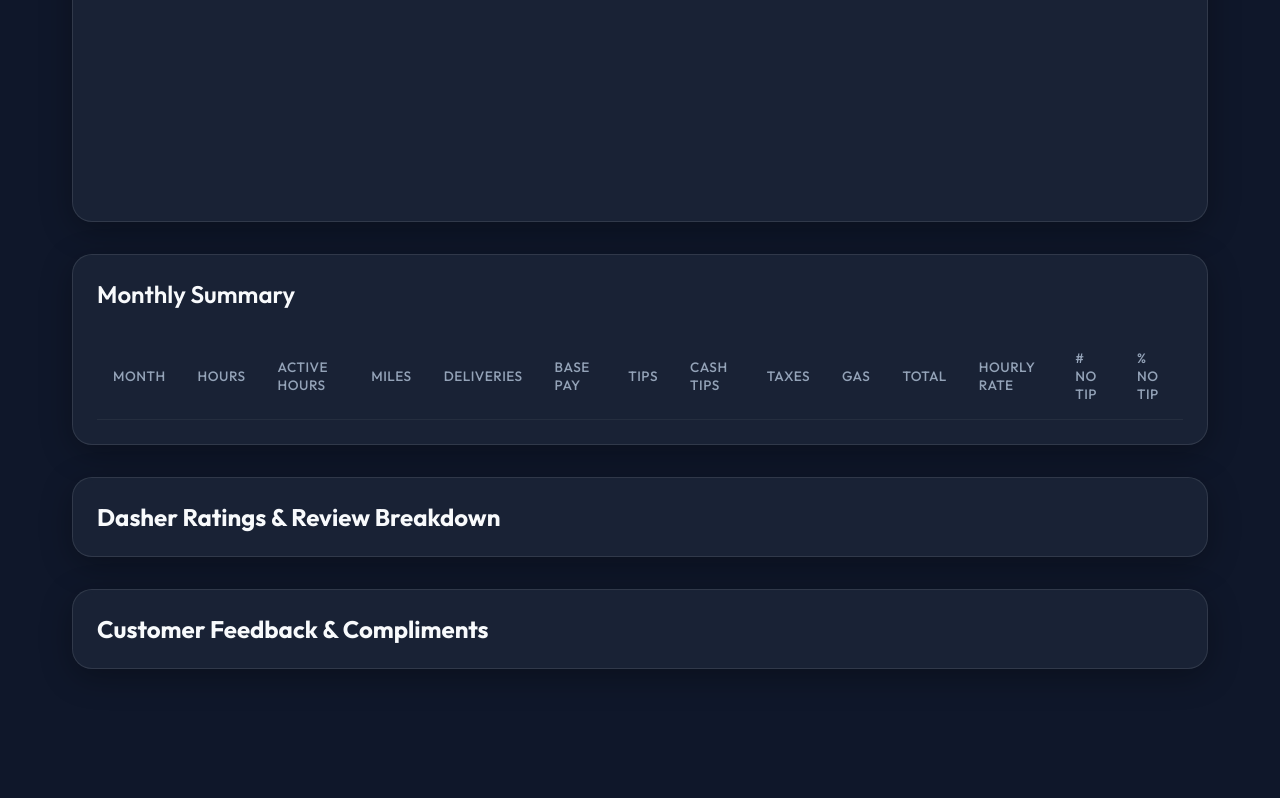
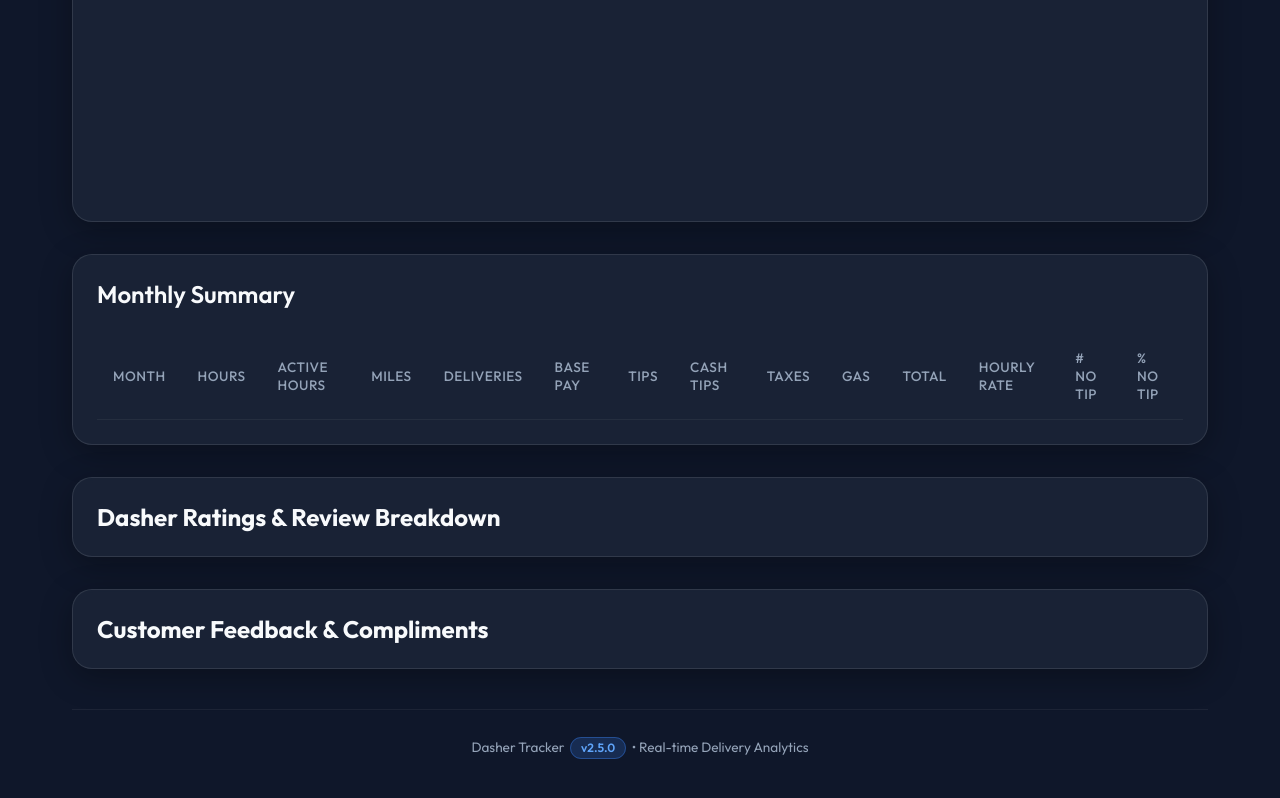
Before and after one commit to DasherTracker/DasherTracker.github.io, a plain HTML site: page index.html in a window 1280 px wide. Shown: the part 773-1571 px from the top of the page. Before the commit the page ends 1506 px from the top, so only its background shows below. Drawn offline with nearby package versions, Linux system fonts and the light colour scheme; no server answers.

Commit message:
v2.5.0 : Added version badge to footer and enforced strict colon commit message formatting

```diff
--- a/index.html
+++ b/index.html
@@ -93,8 +93,12 @@
                 <!-- Populated by JS -->
             </div>
         </section>
+
+        <footer class="dashboard-footer">
+            <p>Dasher Tracker <span class="version-badge">v2.5.0</span> • Real-time Delivery Analytics</p>
+        </footer>
     </main>
 
-    <script src="script.js?v=2.4.1"></script>
+    <script src="script.js?v=2.5.0"></script>
 </body>
 </html>
--- a/script.js
+++ b/script.js
@@ -1,6 +1,6 @@
 const CSV_URL = 'https://docs.google.com/spreadsheets/d/e/2PACX-1vRoAqn4EkIAKojVQfFSHV5X09dbVGDnAGtogqspyJYimWfsLr6XjQr_wDp3P8E7sOfjPNLsyor4ugdR/pub?gid=1708220782&single=true&output=csv';
-const CACHE_KEY = 'dasher_tracker_data_v4';
-const CACHE_TIME_KEY = 'dasher_tracker_time_v4';
+const CACHE_KEY = 'dasher_tracker_data_v5';
+const CACHE_TIME_KEY = 'dasher_tracker_time_v5';
 
 document.addEventListener('DOMContentLoaded', () => {
     // 1. Immediately load cached data if available (0ms instant render)
--- a/styles.css
+++ b/styles.css
@@ -466,6 +466,27 @@ tfoot td {
     color: #38bdf8;
 }
 
+/* Footer Styling */
+.dashboard-footer {
+    text-align: center;
+    padding: 1.8rem 0 1rem;
+    color: var(--text-secondary);
+    font-size: 0.85rem;
+    border-top: 1px solid rgba(255, 255, 255, 0.06);
+    margin-top: 2.5rem;
+}
+
+.version-badge {
+    background: rgba(59, 130, 246, 0.2);
+    color: #60a5fa;
+    border: 1px solid rgba(59, 130, 246, 0.4);
+    padding: 0.15rem 0.6rem;
+    border-radius: 12px;
+    font-size: 0.75rem;
+    font-weight: 600;
+    margin: 0 0.2rem;
+}
+
 .positive-val {
     color: var(--success);
     font-weight: 500;
```
Also changed, not shown: 1 other file.
